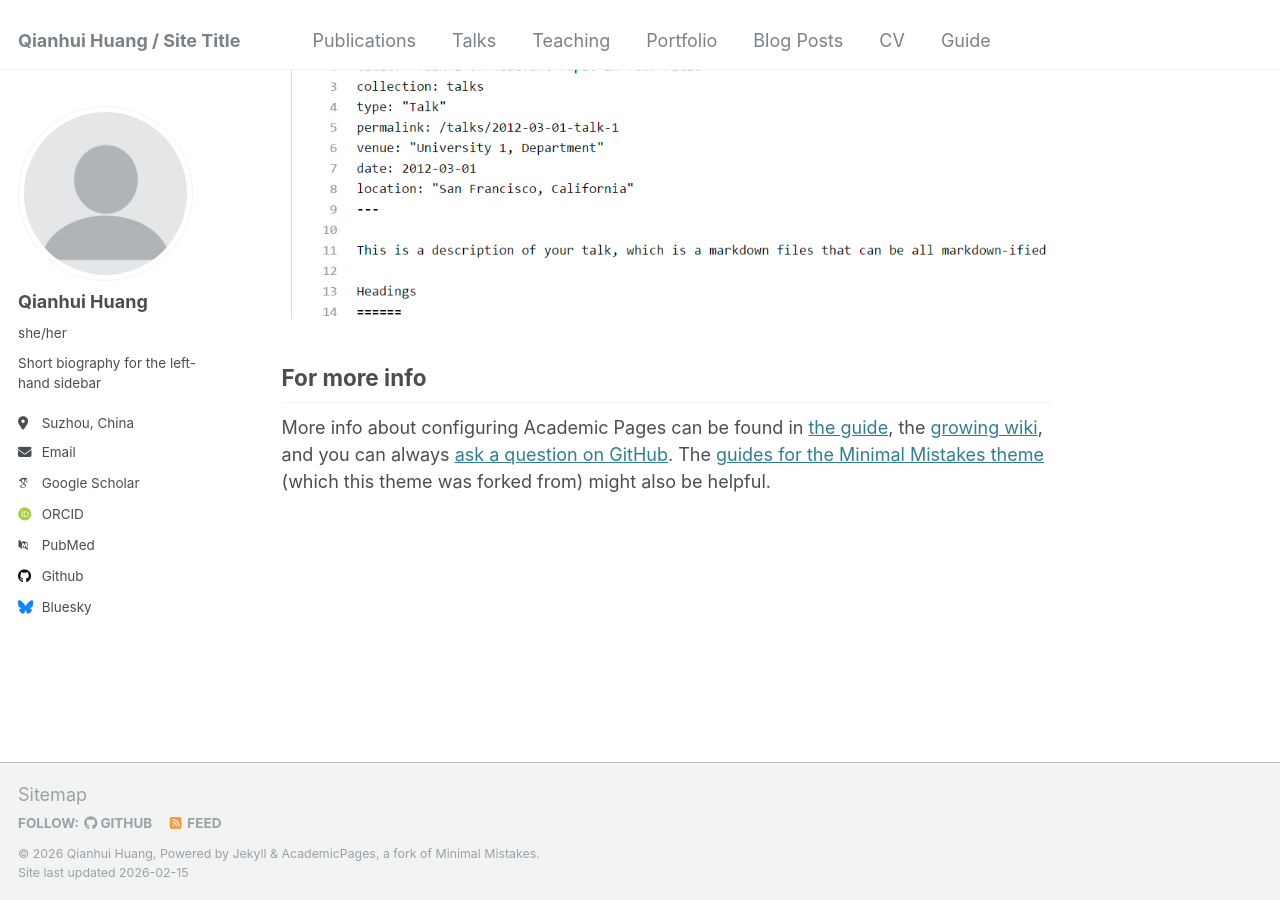
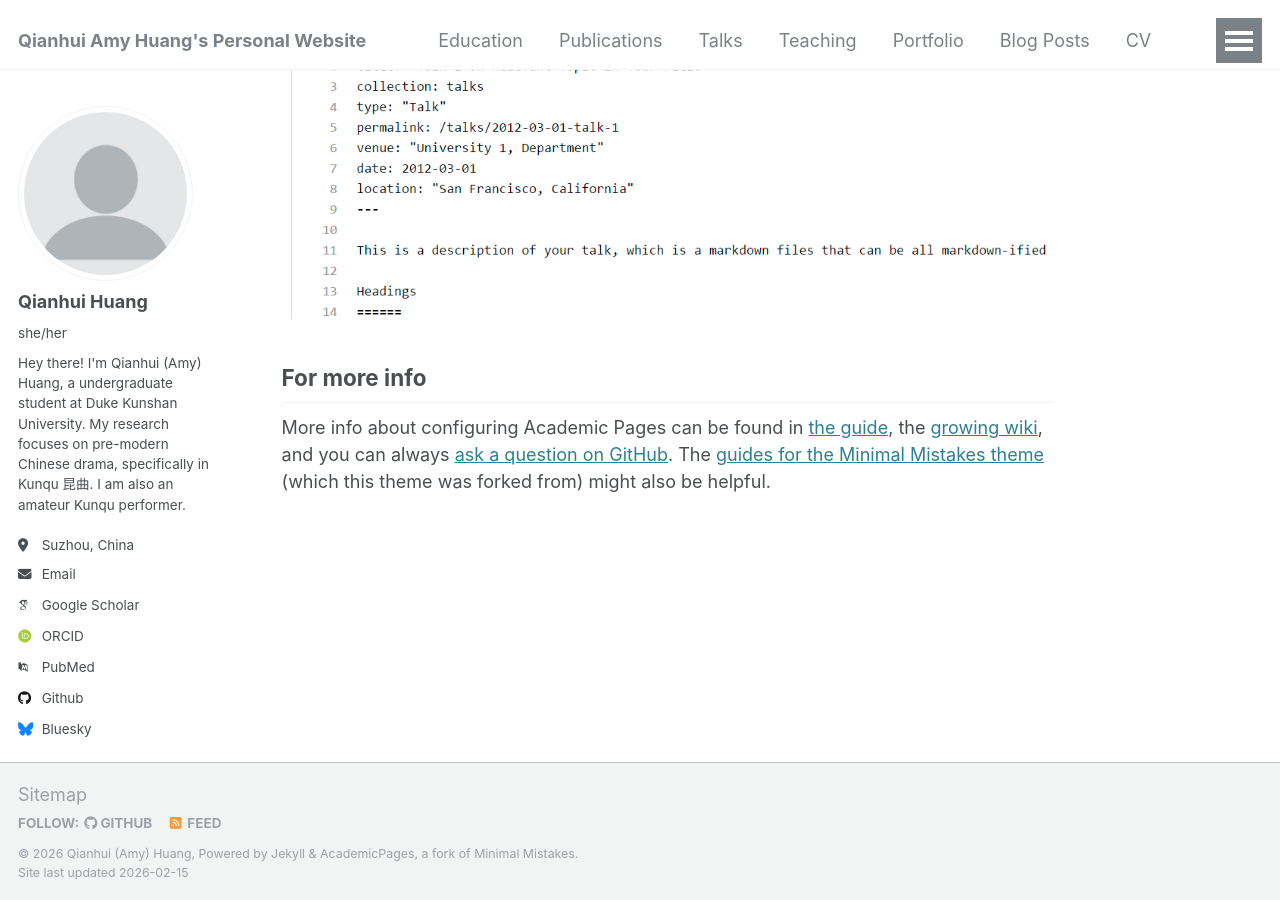
Before and after one commit to jiahe-chen/qianhuihuang, a Jekyll site: the page built from _pages/about.md, in a window 1280 px wide and 900 px high, scrolled down 2643 px. Built offline with Jekyll 4.4.1, drawn with Linux system fonts in a browser that asks for light colours; some web fonts are replaced.

Commit message:
education update

```diff
--- a/_config.yml
+++ b/_config.yml
@@ -8,9 +8,9 @@
 
 # Basic Site Settings
 locale                   : "en-US"
-title                    : "Qianhui Huang / Site Title"
+title                    : "Qianhui Amy Huang's Personal Website"
 title_separator          : "-"
-name                     : &name "Qianhui Huang"
+name                     : &name "Qianhui (Amy) Huang"
 description              : &description "personal description"
 url                      : https://academicpages.github.io # the base hostname & protocol for your site e.g. "https://[your GitHub username].github.io"
 baseurl                  : "" # the subpath of your site, e.g. "/blog"
@@ -24,7 +24,7 @@ author:
   avatar           : "profile.png"
   name             : "Qianhui Huang"
   pronouns         : "she/her"
-  bio              : "Short biography for the left-hand sidebar"
+  bio              : "Hey there! I'm Qianhui (Amy) Huang, a undergraduate student at Duke Kunshan University. My research focuses on pre-modern Chinese drama, specifically in Kunqu 昆曲. I am also an amateur Kunqu performer."
   location         : "Suzhou, China"
   afflication      : "Duke Kunshan University"
   uri              : # URL
--- a/_data/navigation.yml
+++ b/_data/navigation.yml
@@ -5,6 +5,9 @@
 # prevent it from being included in the site.
 
 main:
+  - title: "Education"
+    url: /education/
+
   - title: "Publications"
     url: /publications/
 
```
Also changed, not shown: _pages/education.md (added, +16 -0 lines).
